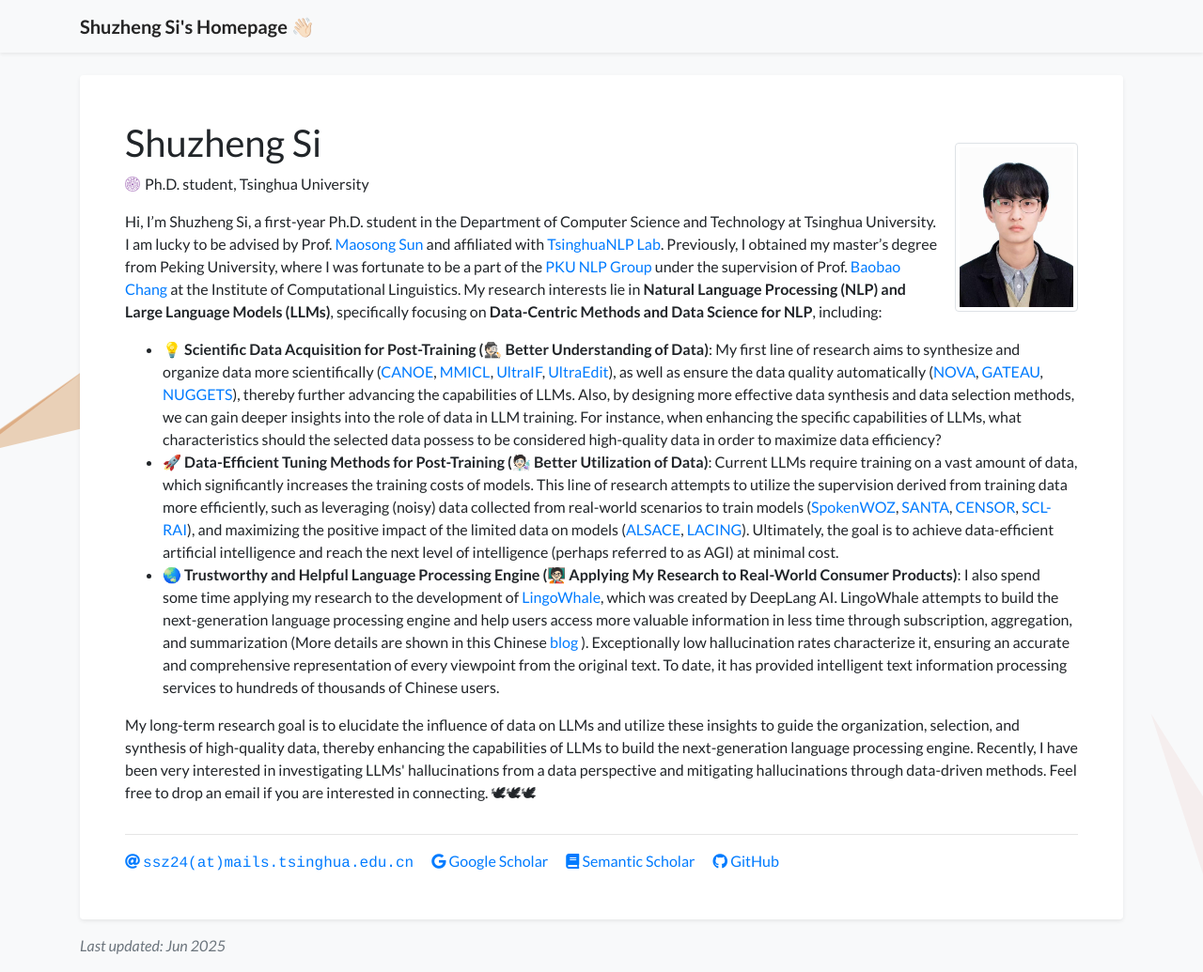
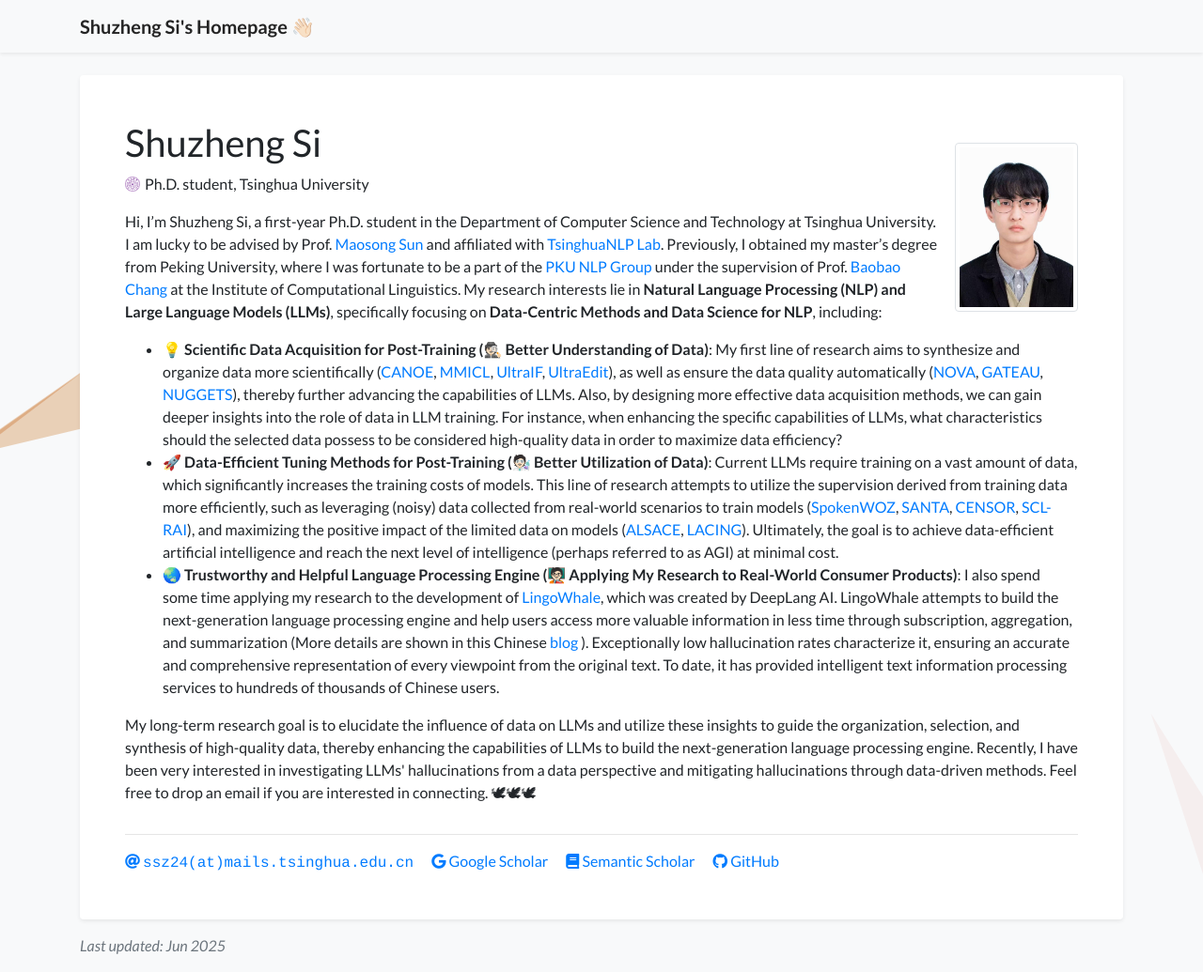
Before and after one commit to S1s-Z/s1s-z.github.io, a Jekyll site: the page built from index.html, in a window 1280 px wide and 1035 px high. Shown: the whole window at 94% size. Built offline with Jekyll 4.4.1, drawn with Linux system fonts in a browser that asks for light colours; a style sheet for code colours, icons or effects is not loaded.

Commit message:
Update profile.yml

```diff
--- a/_data/profile.yml
+++ b/_data/profile.yml
@@ -24,7 +24,7 @@
   <br>
   <ul class="pub">
       <li>
-          💡 <b>Scientific Data Acquisition for Post-Training (🕵🏻 Better Understanding of Data)</b>: My first line of research aims to synthesize and organize data more scientifically (<a href="https://arxiv.org/abs/2505.16483">CANOE</a>, <a href="https://arxiv.org/abs/2309.07915">MMICL</a>, <a href="https://arxiv.org/abs/2502.04153">UltraIF</a>, <a href="https://arxiv.org/abs/2407.05282">UltraEdit</a>), as well as ensure the data quality automatically (<a href="https://arxiv.org/abs/2502.07340">NOVA</a>, <a href="https://arxiv.org/abs/2410.15633">GATEAU</a>, <a href="https://arxiv.org/abs/2312.10302">NUGGETS</a>), thereby further advancing the capabilities of LLMs. Also, by designing more effective data synthesis and data selection methods, we can gain deeper insights into the role of data in LLM training. For instance, when enhancing the specific capabilities of LLMs, what characteristics should the selected data possess to be considered high-quality data in order to maximize data efficiency?
+          💡 <b>Scientific Data Acquisition for Post-Training (🕵🏻 Better Understanding of Data)</b>: My first line of research aims to synthesize and organize data more scientifically (<a href="https://arxiv.org/abs/2505.16483">CANOE</a>, <a href="https://arxiv.org/abs/2309.07915">MMICL</a>, <a href="https://arxiv.org/abs/2502.04153">UltraIF</a>, <a href="https://arxiv.org/abs/2407.05282">UltraEdit</a>), as well as ensure the data quality automatically (<a href="https://arxiv.org/abs/2502.07340">NOVA</a>, <a href="https://arxiv.org/abs/2410.15633">GATEAU</a>, <a href="https://arxiv.org/abs/2312.10302">NUGGETS</a>), thereby further advancing the capabilities of LLMs. Also, by designing more effective data acquisition methods, we can gain deeper insights into the role of data in LLM training. For instance, when enhancing the specific capabilities of LLMs, what characteristics should the selected data possess to be considered high-quality data in order to maximize data efficiency?
       </li>
       <li>
           🚀 <b>Data-Efficient Tuning Methods for Post-Training (🧑🏻‍🔬 Better Utilization of Data)</b>: Current LLMs require training on a vast amount of data, which significantly increases the training costs of models. This line of research attempts to utilize the supervision derived from training data more efficiently, such as leveraging (noisy) data collected from real-world scenarios to train models (<a href="https://arxiv.org/abs/2305.13040">SpokenWOZ</a>, <a href="https://arxiv.org/abs/2305.04076">SANTA</a>, <a href="https://arxiv.org/abs/2311.08010">CENSOR</a>, <a href="https://arxiv.org/abs/2209.01646">SCL-RAI</a>), and maximizing the positive impact of the limited data on models (<a href="https://arxiv.org/abs/2404.08491">ALSACE</a>, <a href="https://arxiv.org/abs/2411.14279">LACING</a>). Ultimately, the goal is to achieve data-efficient artificial intelligence and reach the next level of intelligence (perhaps referred to as AGI) at minimal cost.
```
